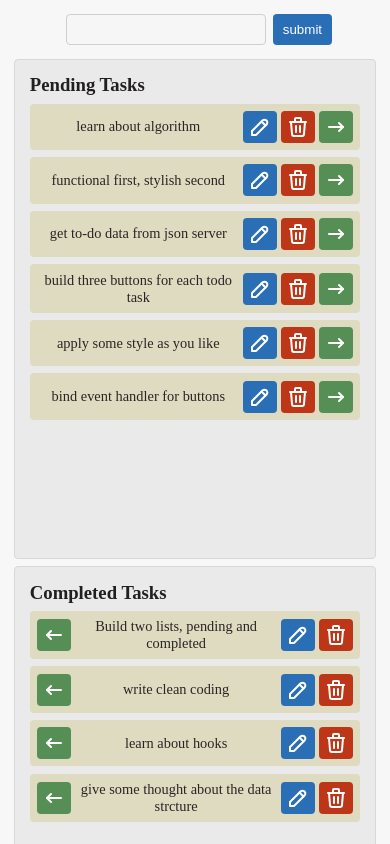
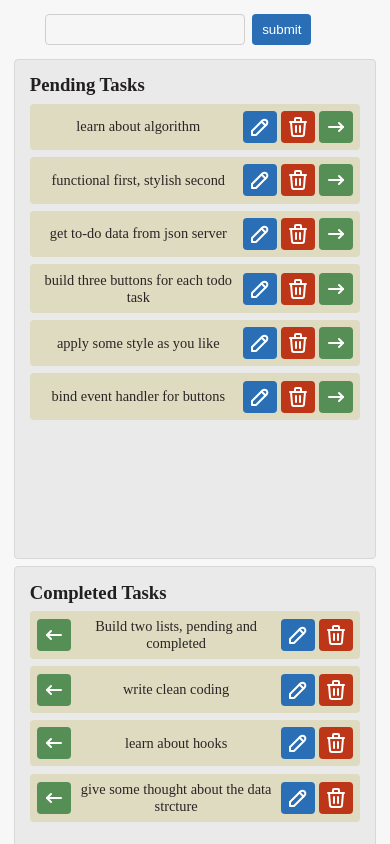
Before and after one commit to SunilPark1129/05222025, a React (Vite) app: page / in a window 390 px wide. Shown: the top 844 px of the page. Built offline with nearby package versions, Linux system fonts and the light colour scheme; data requests are answered from the project's data file.

Commit message:
fix: responsive

```diff
--- a/src/components/styles/submitTask.style.css
+++ b/src/components/styles/submitTask.style.css
@@ -1,10 +1,11 @@
 .todo__input-box {
   display: flex;
   gap: 0.5em;
+  max-width: 300px;
+  width: 100%;
 }
 
 .todo__input-box input {
-  flex-shrink: 0;
   max-width: 200px;
   width: 100%;
   padding: 0.5em;
```
